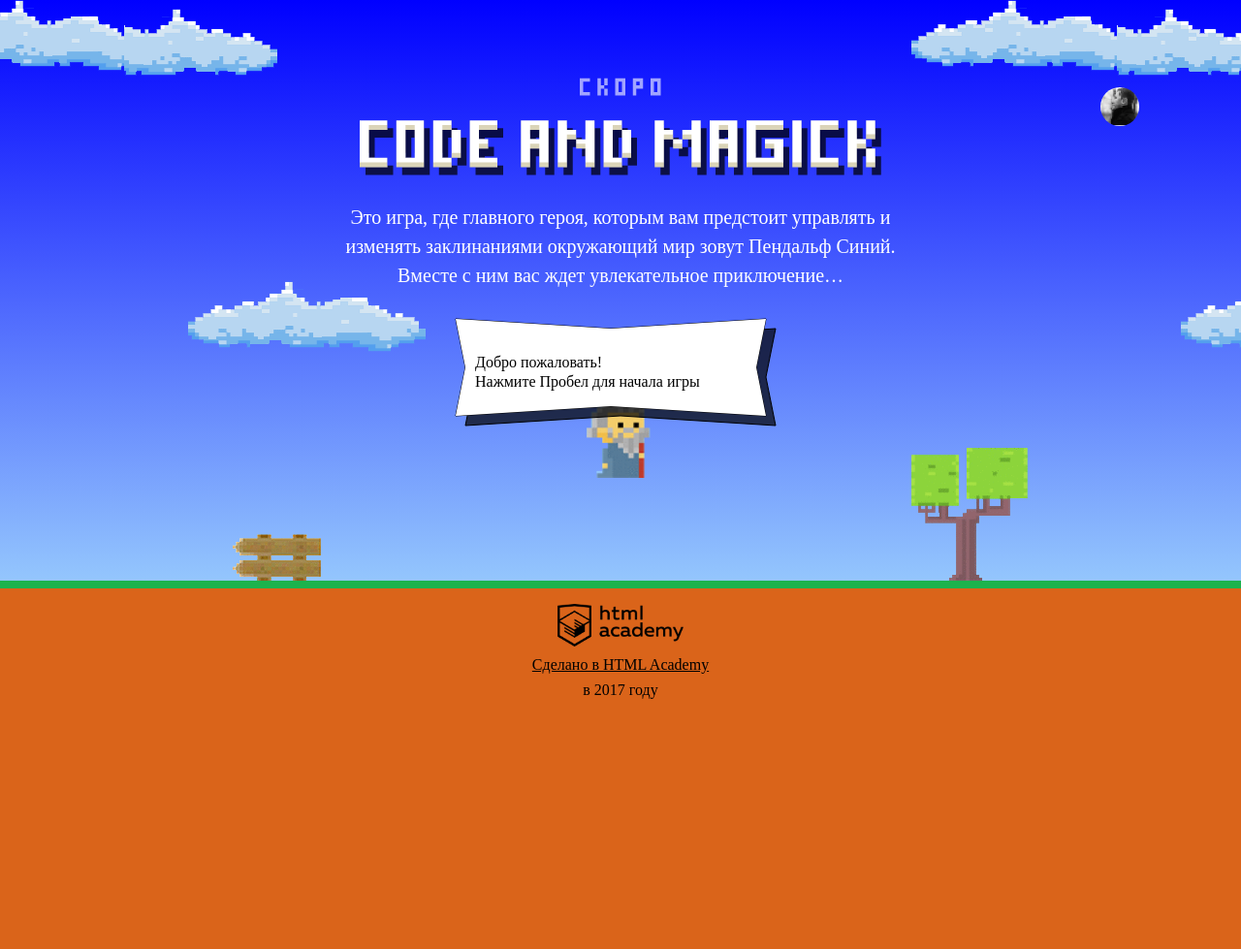
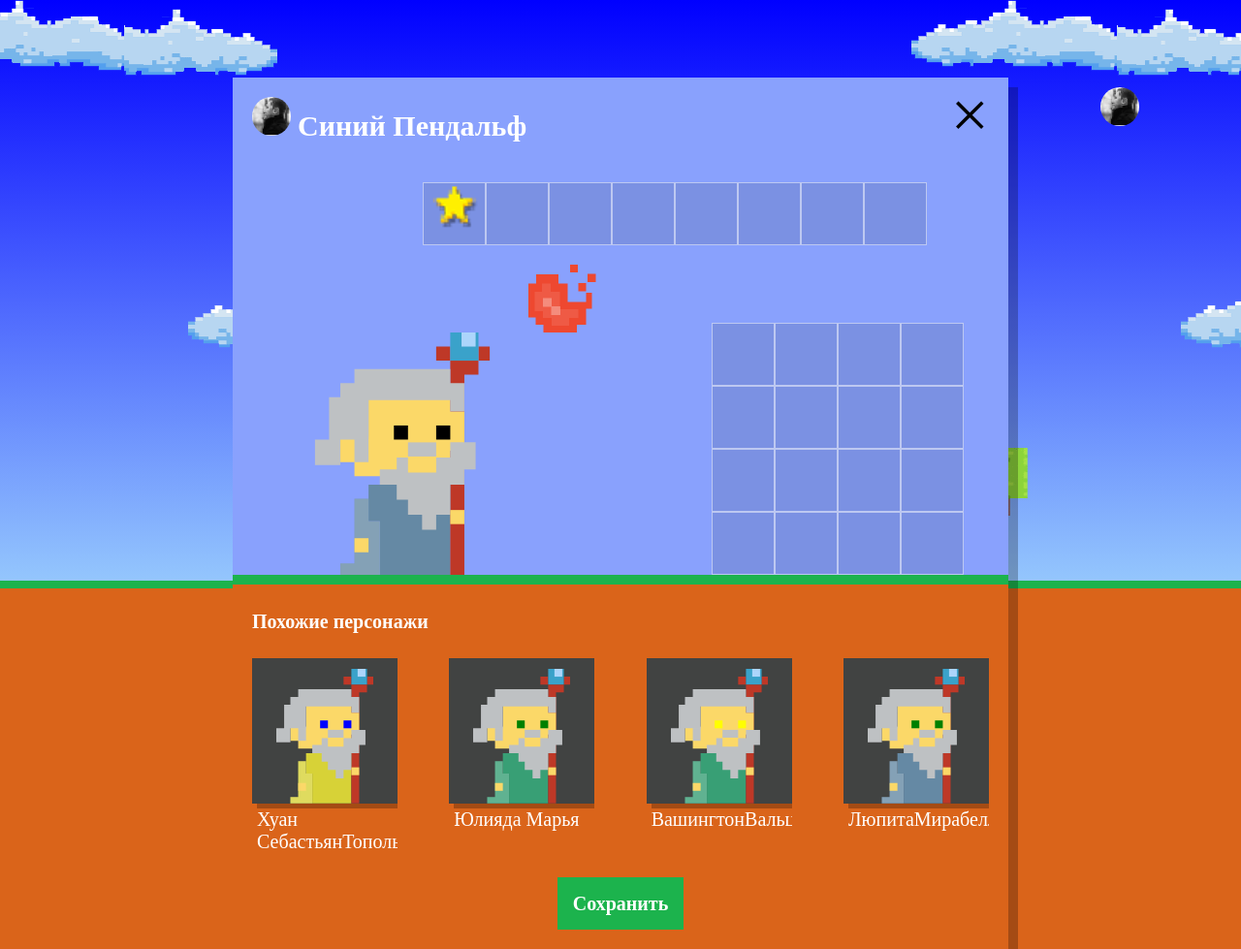
Before and after one commit to Raih07/189468-code-and-magick, a website: page index.html in a window 1280 px wide. Shown: the whole page at 97% size. Before the commit the page ends 800 px from the top, so only its background shows below. Drawn offline with Linux system fonts and the light colour scheme; a web font is replaced by a local one.

Commit message:
Создание похожих персонажей

```diff
--- a/index.html
+++ b/index.html
@@ -205,6 +205,7 @@
     return top;
   };
 </script>
+<script src="js/setup.js"></script>
 <script src="js/stat.js"></script>
 <script src="js/game.js"></script>
 
--- /dev/null
+++ b/js/setup.js
@@ -0,0 +1,62 @@
+'use strict';
+
+var WIZARD_COUNT = 4;
+var WIZARD_FIRST_NAMES = ['Иван', 'Хуан Себастьян', 'Мария', 'Кристоф', 'Виктор', 'Юлия', 'Люпита', 'Вашингтон'];
+var WIZARD_SECOND_NAMES = ['да Марья', 'Верон', 'Мирабелла', 'Вальц', 'Онопко', 'Топольницкая', 'Нионго', 'Ирвинг'];
+var COAT_COLORS = ['rgb(101, 137, 164)', 'rgb(241, 43, 107)', 'rgb(146, 100, 161)', 'rgb(56, 159, 117)', 'rgb(215, 210, 55)', 'rgb(0, 0, 0)'];
+var EYES_COLORS = ['black', 'red', 'blue', 'yellow', 'green'];
+
+var userDialog = document.querySelector('.setup');
+userDialog.classList.remove('hidden');
+
+var similarListElement = userDialog.querySelector('.setup-similar-list');
+
+var similarWizardTemplate = document.querySelector('#similar-wizard-template').content.querySelector('.setup-similar-item');
+
+var getRandomElement = function (arr) {
+  var index = Math.floor(Math.random() * arr.length);
+  return arr[index];
+};
+
+var createPlayer = function () {
+  var playerFirstName = getRandomElement(WIZARD_FIRST_NAMES);
+  var playerSecondName = getRandomElement(WIZARD_SECOND_NAMES);
+  var playerCoatColor = getRandomElement(COAT_COLORS);
+  var playerEyesColor = getRandomElement(EYES_COLORS);
+
+  return {
+    name: playerFirstName + playerSecondName,
+    coatColor: playerCoatColor,
+    eyesColor: playerEyesColor
+  };
+};
+
+var createArrayPlayer = function (count) {
+  var playerArray = [];
+
+  for (var i = 0; i < count; i++) {
+    playerArray.push(createPlayer());
+  }
+
+  return playerArray;
+};
+
+var renderWizard = function (wizard) {
+  var wizardElement = similarWizardTemplate.cloneNode(true);
+
+  wizardElement.querySelector('.setup-similar-label').textContent = wizard.name;
+  wizardElement.querySelector('.wizard-coat').style.fill = wizard.coatColor;
+  wizardElement.querySelector('.wizard-eyes').style.fill = wizard.eyesColor;
+
+  return wizardElement;
+};
+
+var wizards = createArrayPlayer(WIZARD_COUNT);
+
+var fragment = document.createDocumentFragment();
+for (var i = 0; i < wizards.length; i++) {
+  fragment.appendChild(renderWizard(wizards[i]));
+}
+similarListElement.appendChild(fragment);
+
+userDialog.querySelector('.setup-similar').classList.remove('hidden');
```
